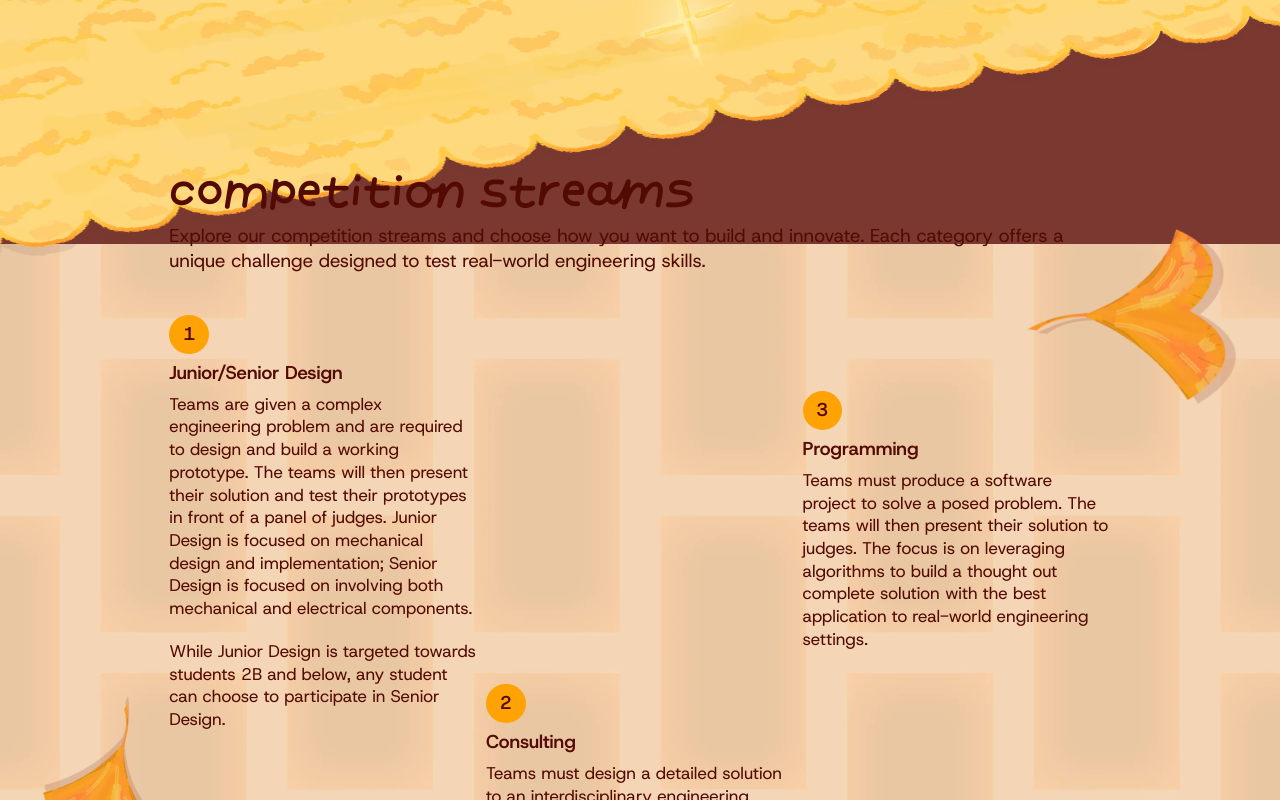
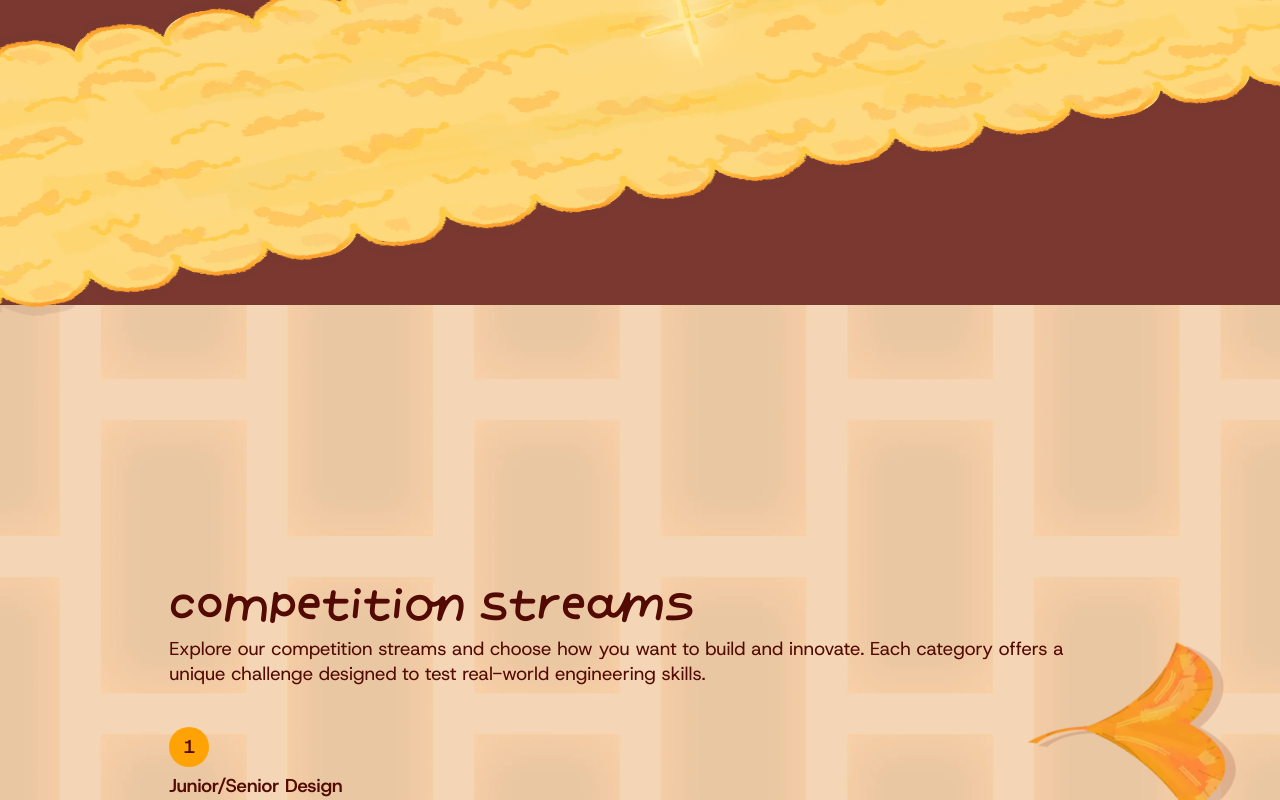
Before and after one commit to BarSoapAng/WECF26, a React (Vite) app: page / in a window 1280 px wide. Shown: the part 1500-2300 px from the top of the page. Built offline with nearby package versions, Linux system fonts and the light colour scheme.

Commit message:
Reserve section spacing around full-width leaf bands

```diff
--- a/src/sections/About.tsx
+++ b/src/sections/About.tsx
@@ -40,6 +40,7 @@ const Background = styled.section`
   position: relative;
   width: 100%;
   min-height: 939.491px;
+  padding-bottom: calc(min(29.54%, 160.6448px) + 32px);
   overflow: hidden;
   color: ${colors.text.offwhite};
   background: #7b3830;
--- a/src/sections/CompetitionStreams.tsx
+++ b/src/sections/CompetitionStreams.tsx
@@ -297,12 +297,12 @@ export default CompetitionStreams
 const Background = styled(SectionWrapper)`
   container-type: inline-size;
   isolation: isolate;
-  padding: 60px 0;
+  /* Leave 32px between the full band bounds and the section copy. */
+  padding:
+    max(60px, calc(min(40%, 1204.8px) - min(29.54%, 160.6448px) + 32px))
+    0
+    max(60px, calc(min(24.61%, 272.1032px) + 32px));
   background: ${colors.background.brown};
-
-  ${mediaQueries.medium} {
-    padding: 48px 0;
-  }
 
   ${mediaQueries.tablet} {
     padding: 18px 0;
--- a/src/sections/Sponsors.tsx
+++ b/src/sections/Sponsors.tsx
@@ -74,7 +74,7 @@ export default Sponsors
 // "container-type" lets the band use cqw, which means % of the section's width.
 const Background = styled(SectionWrapper)`
   container-type: inline-size;
-  padding: 60px 0 25px;
+  padding: max(60px, calc(min(40%, 1204.8px) - min(24.61%, 272.1032px) + 32px)) 0 25px;
 
   /* Light blue sky behind the section. It also goes 400px up, under the yellow
      tree band from Competition Streams, so no gaps show between the scallops.
```
